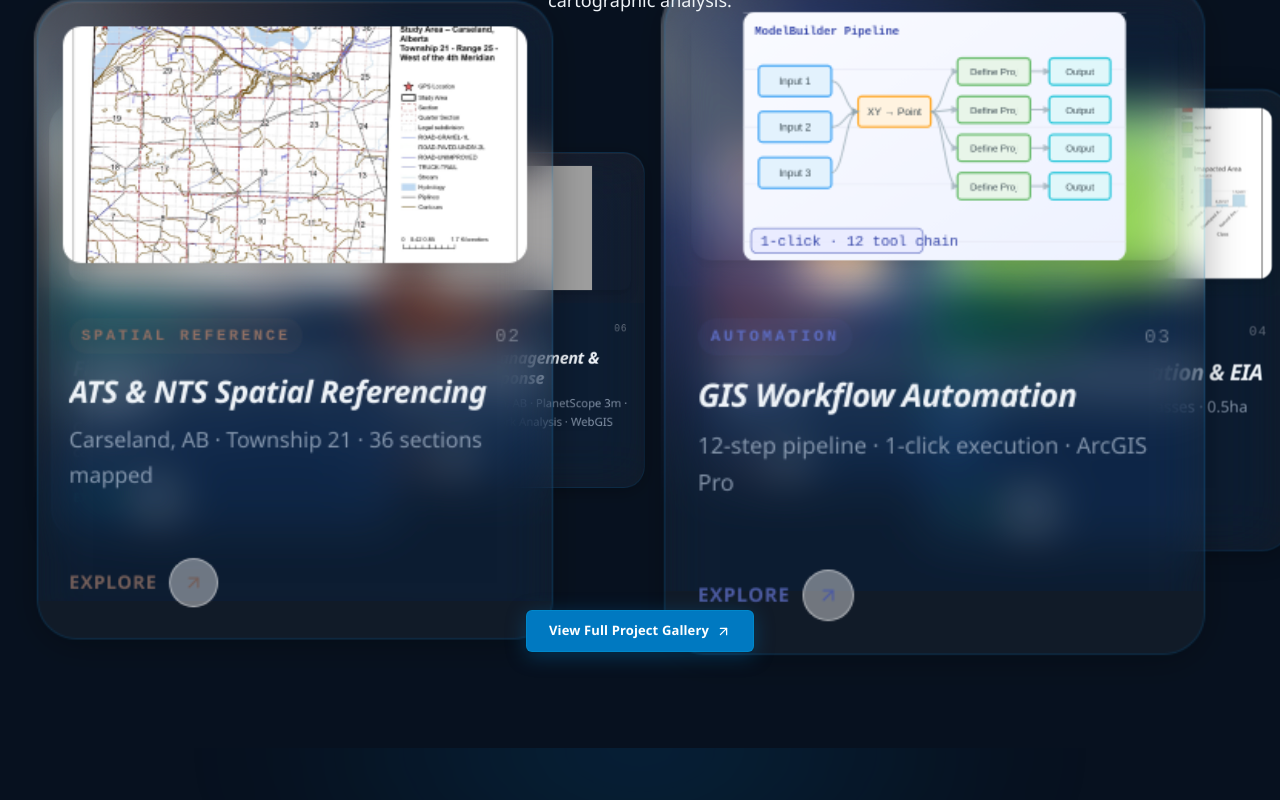
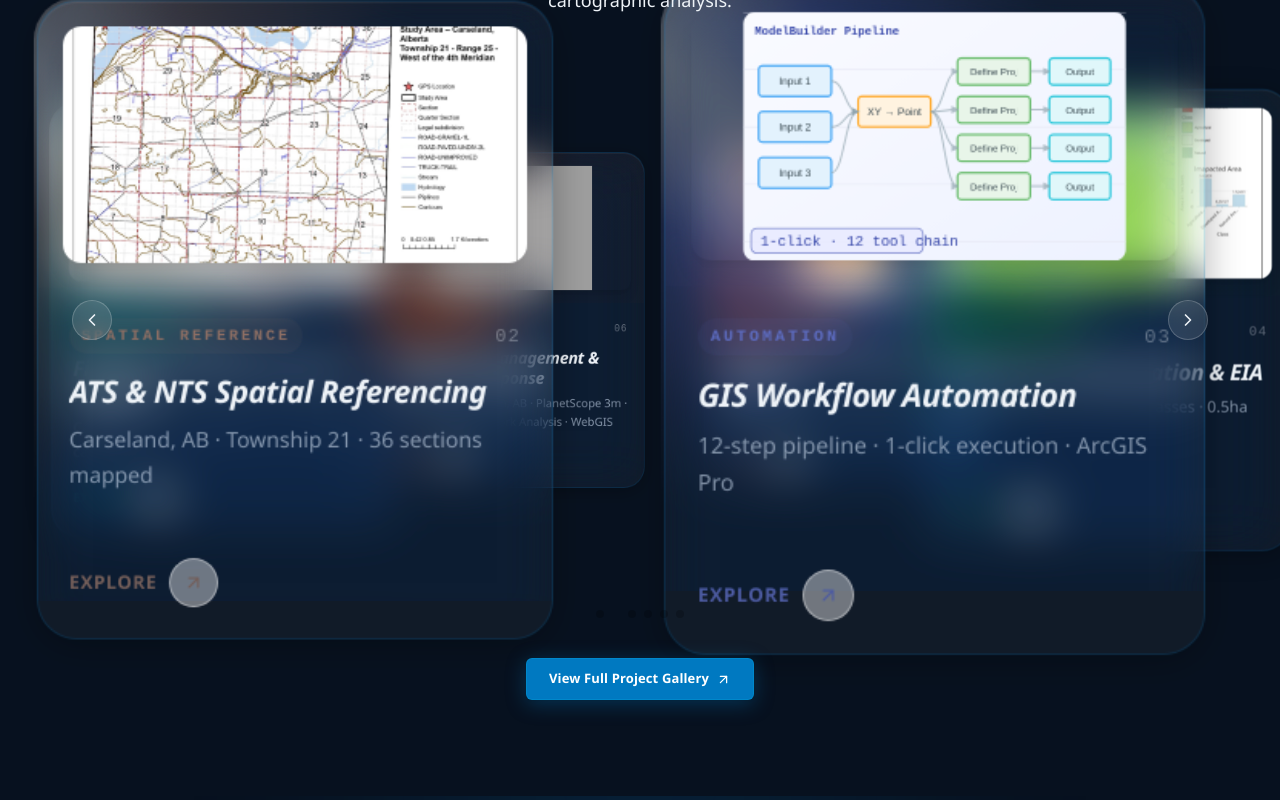
Before and after one commit to Arpit-Patel20/my_portfolio, a React (Vite) app: page / in a window 1280 px wide. Shown: the part 4765-5565 px from the top of the page. Built offline with nearby package versions, Linux system fonts and the light colour scheme; grey boxes are pictures that could not be loaded.

Commit message:
feat: add drag, swipe, arrow buttons & dot indicators to project carousel

```diff
--- a/src/components/Projects.jsx
+++ b/src/components/Projects.jsx
@@ -1,8 +1,9 @@
-import React, { useEffect, useRef } from 'react';
+import React, { useEffect, useRef, useState } from 'react';
 import { motion, useMotionTemplate, useMotionValue, useAnimationFrame } from 'framer-motion';
 import { gsap } from 'gsap';
 import { ScrollTrigger } from 'gsap/ScrollTrigger';
-import { ArrowUpRight } from 'lucide-react';
+import { ArrowUpRight, ChevronLeft, ChevronRight } from 'lucide-react';
+import { useTransform } from 'framer-motion';
 
 gsap.registerPlugin(ScrollTrigger);
 
@@ -101,6 +102,8 @@ const PROJECTS = [
   { number: '06', title: 'Wildfire Risk Management & Emergency Response', category: 'Capstone Project', desc: 'Frog Lake First Nation, AB · PlanetScope 3m · 82% accuracy · Network Analysis · WebGIS', color: '#e65100', Thumb: ThumbWildfire },
 ];
 
+const STEP = 360 / PROJECTS.length; // 60 degrees per card
+
 // ── Animated border keyframes and carousel responsive CSS via injection ──
 const borderCSS = `
 @keyframes border-spin {
@@ -131,10 +134,8 @@ const borderCSS = `
 }
 `;
 
-import { useTransform } from 'framer-motion';
-
 function ProjectCarouselCard({ p, index, onNavigate, hoverRef, rotationY }) {
-  const angle = index * 60;
+  const angle = index * STEP;
   const counterRotation = useTransform(rotationY, (r) => -(r + angle));
 
   return (
@@ -222,7 +223,11 @@ function ProjectCarouselCard({ p, index, onNavigate, hoverRef, rotationY }) {
 export default function Projects({ onNavigate }) {
   const sectionRef = useRef(null);
   const hoverRef = useRef(false);
+  const isDragging = useRef(false);
+  const dragStartX = useRef(0);
+  const dragStartRot = useRef(0);
   const rotationY = useMotionValue(0);
+  const [activeIdx, setActiveIdx] = useState(0);
 
   useEffect(() => {
     // Inject custom CSS
@@ -243,12 +248,57 @@ export default function Projects({ onNavigate }) {
     return () => ctx.revert();
   }, []);
 
+  // Auto-rotate when not hovering or dragging
   useAnimationFrame((t, delta) => {
-    if (!hoverRef.current) {
-      // Rotate ~15 degrees per second (0.015 * delta)
+    if (!hoverRef.current && !isDragging.current) {
       rotationY.set(rotationY.get() - (delta * 0.012));
     }
+    // Track active card index from rotation
+    const raw = ((rotationY.get() % 360) + 360) % 360;
+    const idx = Math.round(raw / STEP) % PROJECTS.length;
+    setActiveIdx((PROJECTS.length - idx) % PROJECTS.length);
   });
+
+  // ── Drag handlers (mouse) ──
+  const onMouseDown = (e) => {
+    isDragging.current = true;
+    hoverRef.current = true;
+    dragStartX.current = e.clientX;
+    dragStartRot.current = rotationY.get();
+  };
+
+  const onMouseMove = (e) => {
+    if (!isDragging.current) return;
+    const delta = e.clientX - dragStartX.current;
+    rotationY.set(dragStartRot.current + delta * 0.4);
+  };
+
+  const onMouseUp = () => {
+    isDragging.current = false;
+    hoverRef.current = false;
+  };
+
+  // ── Touch handlers (mobile swipe) ──
+  const onTouchStart = (e) => {
+    isDragging.current = true;
+    dragStartX.current = e.touches[0].clientX;
+    dragStartRot.current = rotationY.get();
+  };
+
+  const onTouchMove = (e) => {
+    if (!isDragging.current) return;
+    const delta = e.touches[0].clientX - dragStartX.current;
+    rotationY.set(dragStartRot.current + delta * 0.4);
+  };
+
+  const onTouchEnd = () => {
+    isDragging.current = false;
+  };
+
+  // ── Arrow buttons ──
+  const rotateTo = (dir) => {
+    rotationY.set(rotationY.get() + dir * STEP);
+  };
 
   return (
     <section id="projects" ref={sectionRef} className="section carousel-container" style={{ paddingBottom: '96px', overflow: 'hidden' }}>
@@ -264,15 +314,56 @@ export default function Projects({ onNavigate }) {
         </div>
 
         {/* ── 3D Carousel Stage ── */}
-        <div className="relative w-full mx-auto" style={{ perspective: '1200px', height: 'var(--card-h)', marginBottom: '80px' }}>
+        <div className="relative w-full mx-auto select-none" style={{ perspective: '1200px', height: 'var(--card-h)', marginBottom: '80px' }}>
+          {/* Prev / Next arrows */}
+          <button
+            onClick={() => rotateTo(1)}
+            className="absolute left-0 top-1/2 -translate-y-1/2 z-20 flex items-center justify-center w-10 h-10 rounded-full border border-white/20 bg-white/10 backdrop-blur hover:bg-white/20 transition-colors"
+            style={{ color: 'var(--text)' }}
+            aria-label="Previous project"
+          >
+            <ChevronLeft size={20} />
+          </button>
+          <button
+            onClick={() => rotateTo(-1)}
+            className="absolute right-0 top-1/2 -translate-y-1/2 z-20 flex items-center justify-center w-10 h-10 rounded-full border border-white/20 bg-white/10 backdrop-blur hover:bg-white/20 transition-colors"
+            style={{ color: 'var(--text)' }}
+            aria-label="Next project"
+          >
+            <ChevronRight size={20} />
+          </button>
+
           <motion.div
-            className="w-full h-full relative"
+            className="w-full h-full relative cursor-grab active:cursor-grabbing"
             style={{ rotateY: rotationY, transformStyle: 'preserve-3d' }}
+            onMouseDown={onMouseDown}
+            onMouseMove={onMouseMove}
+            onMouseUp={onMouseUp}
+            onMouseLeave={onMouseUp}
+            onTouchStart={onTouchStart}
+            onTouchMove={onTouchMove}
+            onTouchEnd={onTouchEnd}
           >
             {PROJECTS.map((p, i) => (
               <ProjectCarouselCard key={p.number} p={p} index={i} onNavigate={onNavigate} hoverRef={hoverRef} rotationY={rotationY} />
             ))}
           </motion.div>
+        </div>
+
+        {/* ── Dot indicators ── */}
+        <div className="flex justify-center gap-2 mb-10">
+          {PROJECTS.map((p, i) => (
+            <button
+              key={i}
+              onClick={() => rotationY.set(rotationY.get() - ((activeIdx - i + PROJECTS.length) % PROJECTS.length) * STEP + ((i - activeIdx + PROJECTS.length) % PROJECTS.length) * STEP)}
+              className="w-2 h-2 rounded-full transition-all duration-300"
+              style={{
+                background: i === activeIdx ? 'var(--accent)' : 'rgba(0,0,0,0.2)',
+                transform: i === activeIdx ? 'scale(1.4)' : 'scale(1)',
+              }}
+              aria-label={`Go to project ${i + 1}`}
+            />
+          ))}
         </div>
 
         <div className="text-center relative z-10">
```
Lines whose indentation alone changed are shown as unchanged.
